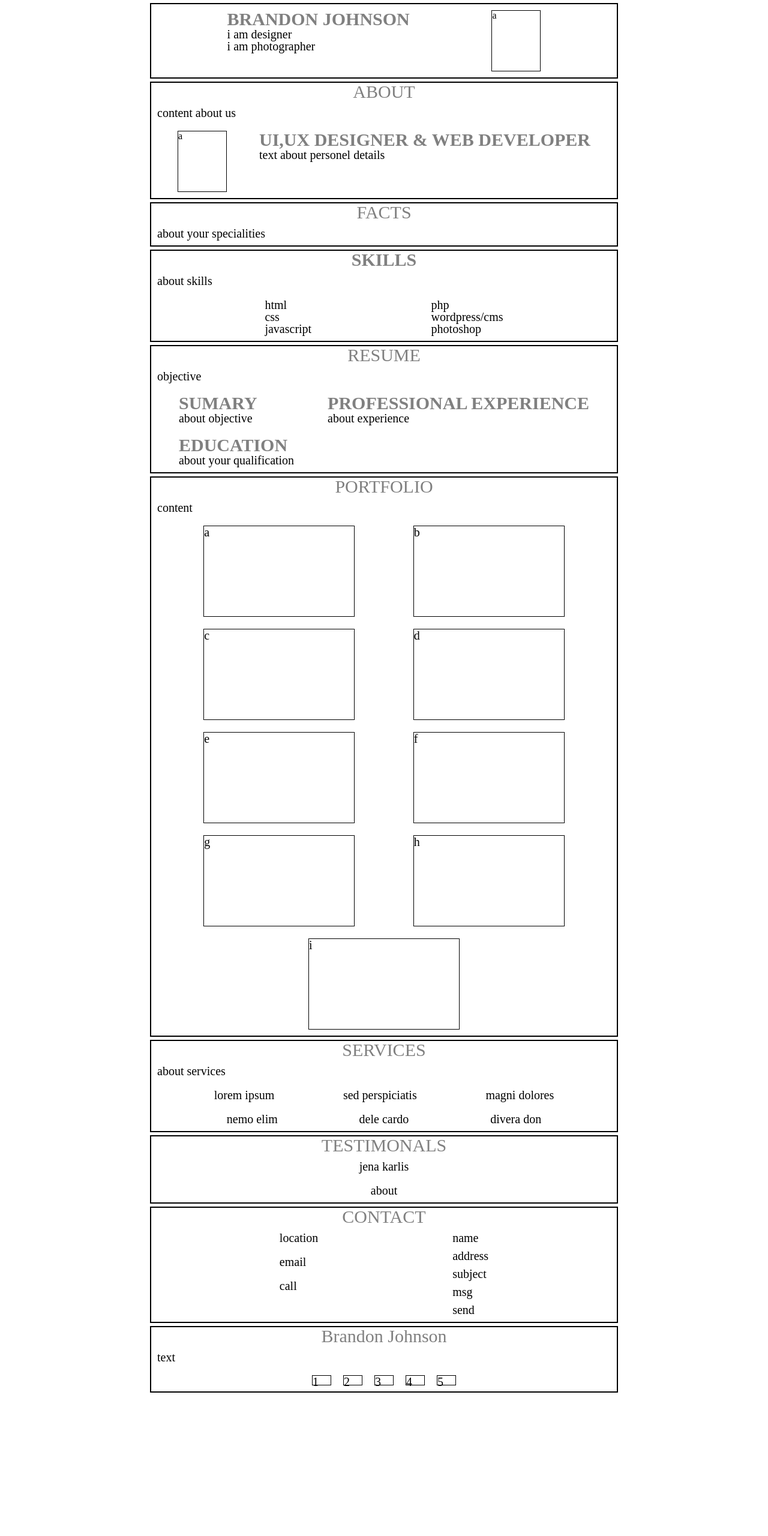
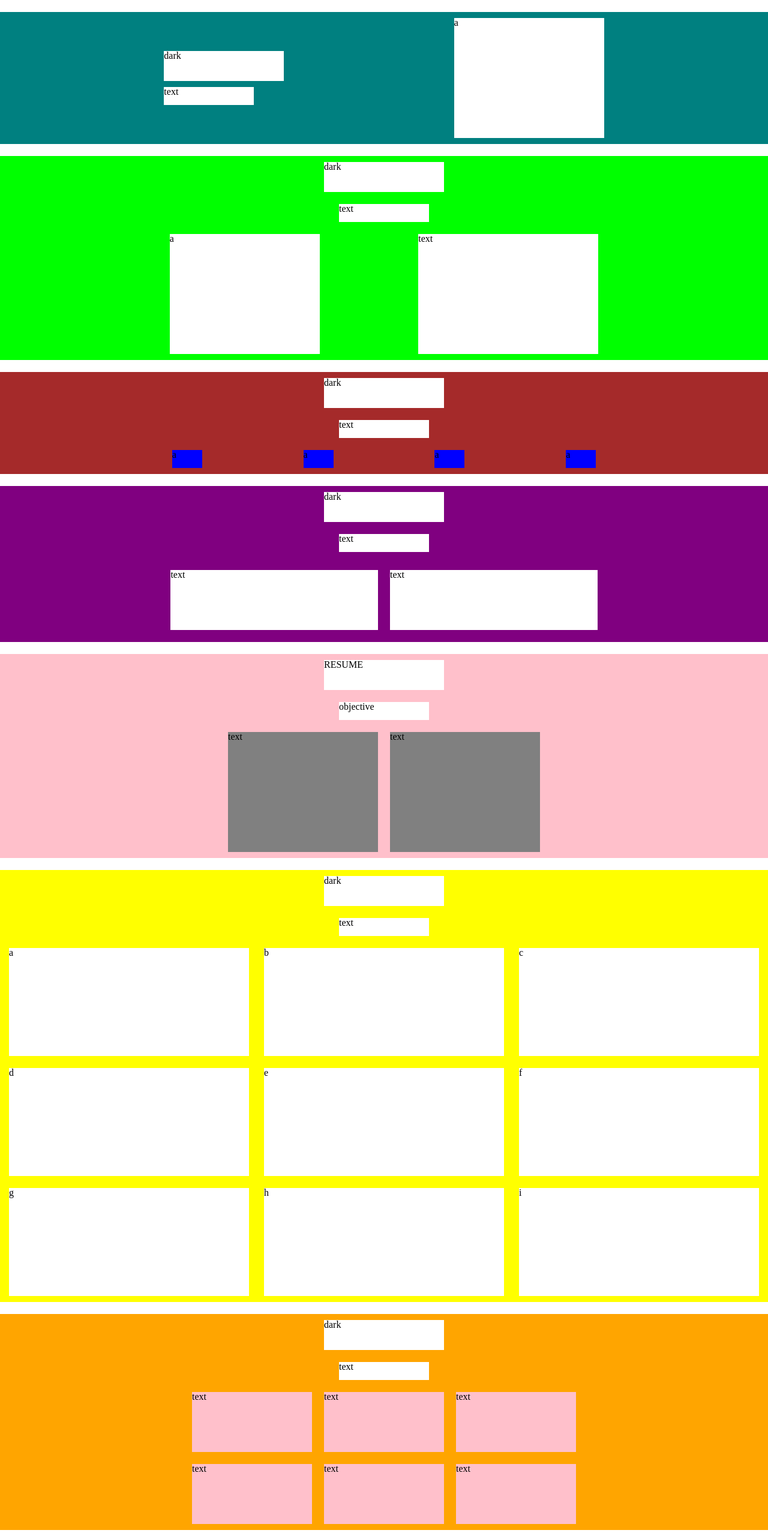
Before and after one commit to SakthivelMurugan/layout-1, a plain HTML site: page index.html in a window 1280 px wide. Shown: the top 2560 px of the page at 60% size. Before the commit the page ends 2326 px from the top, so only its background shows below. Drawn offline with Linux system fonts and the light colour scheme.

Commit message:
Margin size changed.

```diff
--- a/css/css.css
+++ b/css/css.css
@@ -1,215 +1,299 @@
-.front
-{
-	margin:250px;
-	border:2px solid black;
-	display:flex;
-	justify-content:space-evenly;
-	margin-top:5px;
-	margin-bottom:5px;
-}
 .dark
 {
-	font-size:30px;
-	color:gray;
-	text-align:center;
+	background-color:white;
+	height:50px;
+	width:200px;
+	margin:10px;
 }
 .text
 {
-	font-size:20px;
-	color:black;
+	background-color:white;
+	height:30px;
+	width:150px;
 	margin:10px;
 }
 .photo
 {
-	height:100px;
-	width:80px;
-	border:1px solid black;
+	height:200px;
+	width:250px;
+	background-color:white;
 	margin:10px;
 }
-.intro
+.template
 {
-	margin:250px;
-	border:2px solid black;
 	display:flex;
 	flex-direction:column;
-	margin-top:5px;
-	margin-bottom:5px;
+	margin-bottom:10px;
+	margin-top:10px;
 }
-.intro .split
+.template .front
+{
+	display:flex;
+	justify-content:space-evenly;
+	margin-top:10px;
+	margin-bottom:10px;
+	align-items:center;
+	background-color:teal;
+}
+.template .intro
+{
+	display:flex;
+	flex-direction:column;
+	margin-top:10px;
+	margin-bottom:10px;
+	align-items:center;
+	background-color:lime;
+}
+.template .intro .split
+{
+	display:flex;
+	justify-content:space-evenly;
+	width:80%;
+}
+.template .intro .split .text
+{
+	background-color:white;
+	height:200px;
+	width:300px;
+	margin:10px;
+}
+.template .proof
+{
+	margin-top:10px;
+	margin-bottom:10px;
+	display:flex;
+	flex-direction:column;
+	align-items:center;
+	background-color:brown;
+}
+.template .proof .split
+{
+	display:flex;
+	width:80%;
+	justify-content:space-evenly;
+}
+.template .proof .split .logo
+{
+	height:30px;
+	width:50px;
+	background-color:blue;
+	margin:10px;
+}
+.template .talent
+{
+	display:flex;
+	flex-direction:column;
+	margin-top:10px;
+	margin-bottom:10px;
+	align-items:center;
+	background-color:purple;
+}
+.template .talent .split
 {
 	display:flex;
 	flex-direction:row;
-	justify-content:space-evenly;
+	justify-content:center;
+	width:90%;
+	margin:10px;
 }
-.details
+.template .talent .split .text
 {
-	margin:250px;
-	border:2px solid black;
-	display:flex;
-    justify-content:space-evenly;
+	height:100px;
+	width:30%;
+	background-color:white;
 }
-.proof
+.template .resume
 {
-	margin:250px;
-	border:2px solid black;
-	margin-top:5px;
-	margin-bottom:5px;
-}
-.talent
-{
-	margin:250px;
-	border:2px solid black;
+	margin-top:10px;
+	margin-bottom:10px;
 	display:flex;
 	flex-direction:column;
-	margin-top:5px;
-	margin-bottom:5px;
+	align-items:center;
+	background-color:pink;
 }
-.talent .split
+.template .resume .split
 {
 	display:flex;
 	flex-direction:row;
-	justify-content:space-evenly;
+	width:100%;
+	justify-content:center;
 }
-.resume
+.template .resume .split .text
 {
-	margin:250px;
-	border:2px solid black;
-	display:flex;
-	margin-top:5px;
-	margin-bottom:5px;
-	flex-direction:column;
+	height:200px;
+	width:250px;
+	background-color:gray;
 }
-.resume .split
-{
-	display:flex;
-	flex-direction:row;
-	justify-content:space-evenly;
-}
-.resume .split .split1
+.template .portfolio
 {
 	display:flex;
 	flex-direction:column;
-	justify-content:space-evenly;
+	margin-top:10px;
+	margin-bottom:10px;
+	align-items:center;
+	background-color:yellow;
 }
-.portfolio
-{
-	margin:250px;
-	border:2px solid black;
-	display:flex;
-	flex-direction:column;
-	margin-top:5px;
-	margin-bottom:5px;
-
-}
-.portfolio .split
+.template .portfolio .split
 {
 	display:flex;
 	flex-direction:row;
 	justify-content:space-evenly;
 	flex-wrap:wrap;
 }
-.portfolio .split .text
+.template .portfolio .split .text
 {
-	border:1px solid black;
-	height:150px;
-	width:250px;
+	height:180px;
+	width:400px;
 	margin:10px;
-
+	background-color:white;
 }
 
-.services
+.template .services
 {
-	margin:250px;
-	border:2px solid black;
 	display:flex;
 	flex-direction:column;
-	margin-top:5px;
-	margin-bottom:5px;
+	margin-top:10px;
+	margin-bottom:10px;
+	align-items:center;
+	background-color:orange;
 }
-.services .split
+.template .services .split
 {
 	display:flex;
 	flex-direction:row;
 	justify-content:space-evenly;
 }
-.end
+.template .services .split .text
+{
+	height:100px;
+	width:200px;
+	background-color:pink;
+}
+.template .end
 {
 	display:flex;
-	margin:250px;
-	border:2px solid black;
 	flex-direction:column;
-	margin-top:5px;
-	margin-bottom:5px;
+	margin-top:10px;
+	margin-bottom:10px;
+	align-items:center;
+	background-color:gray;
 }
-.end .text
+.template .end .circle
+{
+	display:flex;
+	justify-content:center;
+	align-items:center;
+	height:100px;
+	width:100px;
+	border-radius:100%;
+	background-color:purple;
+	margin:10px;
+}
+.template .end .text
 {
 	text-align:center;
 }
-.contact
+.template .contact
 {
-	margin:250px;
-	border:2px solid black;
 	display:flex;
 	flex-direction:column;
-	margin-top:5px;
-	margin-bottom:5px;
+	margin-top:10px;
+	margin-bottom:10px;
+	align-items:center;
+	background-color:pink;
+	width:100%;
 }
-.contact .split
+.template .contact .split
 {
 	display:flex;
 	flex-direction:row;
-	justify-content:space-evenly;
+	justify-content:center;
+	width:100%;
 }
-.contact .split1
+.template .contact .split1
 {
 	display:flex;
 	flex-direction:column;
 }
-.contact .split2
+.template .contact .split1 .lable
+{
+	height:30px;
+	width:100px;
+	background-color:blue;
+	margin:10px;
+}
+.template .contact .split2
+{
+	display:flex;
+	flex-direction:column;
+	align-items:center;
+}
+.template .contact .split2 .split21
+{
+	display:flex;
+	flex-direction:row;
+}
+.template .contact .split2 .split21 .b
+{
+	height:30px;
+	width:100px;
+	background-color:white;
+	margin:10px;
+}
+.template .contact .split2 .split22
 {
 	display:flex;
 	flex-direction:column;
 }
-.contact .split2 .split21
+.template .contact .split2 .split22 .tb
 {
-	display:flex;
-	flex-direction:row;
-
+	height:30px;
+	width:220px;
+	background-color:white;
+	margin:10px;
 }
-.contact .split2 .split22
+.template .contact .split2 .split23
 {
 	display:flex;
 	flex-direction:column;
+	align-items:center;
 }
-.contact .split2 .split23
+.template .contact .split2 .split23 .but
+{
+	height:30px;
+	width:50px;
+	background-color:purple;
+	margin:10px;
+}
+.template .thank
 {
 	display:flex;
 	flex-direction:column;
+	margin-top:10px;
+	margin-bottom:10px;
+	align-items:center;
+	background-color:yellow;
 }
-.thank
-{
-	margin:250px;
-	border:2px solid black;
-	display:flex;
-	flex-direction:column;
-	margin-top:5px;
-	margin-bottom:5px;
-}
-.thank .split1
+.template .thank .split1
 {
 	display:flex;
 	flex-direction:column;
+	align-items:center;
 }
-.thank .split2
+.template .thank .split2
 {
 	display:flex;
 	flex-direction:row;
 	justify-content:center;
 }
-.thank .split2 .text
+.template .thank .split2 .text
 {
-	border:1px solid black;
-	height:15px;
+	height:35px;
 	width:30px;
 	margin:10px;
+	background-color:blue;
+	border-radius:100%;
+	display:flex;
+	justify-content:center;
+	align-items:center;
 }
--- a/index.html
+++ b/index.html
@@ -6,109 +6,119 @@
 		<link rel="stylesheet" href="css/css.css">
 	</head>
 	<body>
+		<div class="template">
 			<div class="front">
-<p class="text"><strong class="dark">BRANDON JOHNSON</strong><br>i am designer<br>i am photographer</p>
-<p class="photo">a</p>
+				<div class="split1">
+					<div class="dark">dark</div>
+					<div class="text">text</div>
+				</div>
+				<div class="split2">
+					<div class="photo">a</div>
+				</div>
 			</div>
 			<div class="intro">
-<p class="dark">ABOUT</p>
-<p class="text">content about us</p>
+				<div class="dark">dark</div>
+				<div class="text">text</div>
 				<div class="split">
-<p class="photo">a</p>
-<p class="text"><strong class="dark">UI,UX DESIGNER & WEB DEVELOPER</strong><br>text about personel details</p>
+					<div class="photo">a</div>
+					<div class="text">text</div>
 				</div>
 			</div>
 			<div class="proof">
-<p class="dark">FACTS</p>
-<p class="text">about your specialities</p>
+				<div class="dark">dark</div>
+				<div class="text">text</div>
+				<div class="split">
+					<div class="logo">a</div>
+					<div class="logo">a</div>
+					<div class="logo">a</div>
+					<div class="logo">a</div>
+				</div>
 			</div>
 			<div class="talent">
-<strong class="dark">SKILLS</strong>
-<p class="text">about skills</p>
+				<div class="dark">dark</div>
+				<div class="text">text</div>
 				<div class="split">
-<p class="text">html<br>css<br>javascript</p>
-<p class="text">php<br>wordpress/cms<br>photoshop</p>
+					<div class="text">text</div>
+					<div class="text">text</div>
 				</div>
 			</div>
 			<div class="resume">
-<p class="dark">RESUME</p>
-<p class="text">objective</p>
+				<div class="dark">RESUME</div>
+				<div class="text">objective</div>
 				<div class="split">
-<div class="split1">
-<p class="text"><strong class="dark">SUMARY</strong><br>about objective</p>
-<p class="text"><strong class="dark">EDUCATION</strong><br>about your qualification</p>
-</div>
-<p class="text"><strong class="dark">PROFESSIONAL EXPERIENCE</strong><br>about experience</p>
+						<div class="text">text</div>
+						<div class="text">text</div>
 				</div>
 			</div>
 			<div class="portfolio">
-<p class="dark">PORTFOLIO</p>
-<p class="text">content</p>
+				<div class="dark">dark</div>
+				<div class="text">text</div>
 				<div class="split">
-<p class="text">a</p>
-<p class="text">b</p>
-<p class="text">c</p>
-<p class="text">d</p>
-<p class="text">e</p>
-<p class="text">f</p>
-<p class="text">g</p>
-<p class="text">h</p>
-<p class="text">i</p>
+					<div class="text">a</div>
+					<div class="text">b</div>
+					<div class="text">c</div>
+					<div class="text">d</div>
+					<div class="text">e</div>
+					<div class="text">f</div>
+					<div class="text">g</div>
+					<div class="text">h</div>
+					<div class="text">i</div>
 				</div>
 			</div>
 			<div class="services">
-<p class="dark">SERVICES</p>
-<p class="text">about services</p>
+				<div class="dark">dark</div>
+				<div class="text">text</div>
 				<div class="split">
-<p class="text">lorem ipsum</p>
-<p class="text">sed perspiciatis</p>
-<p class="text">magni dolores</p>
+					<div class="text">text</div>
+					<div class="text">text</div>
+					<div class="text">text</div>
 				</div>
 				<div class="split">
-<p class="text">nemo elim</p>
-<p class="text">dele cardo</p>
-<p class="text">divera don</p>
+					<div class="text">text</div>
+					<div class="text">text</div>
+					<div class="text">text</div>
 				</div>
 			</div>
 			<div class="end">
-<p class="dark">TESTIMONALS</p>
-<p class="text">jena karlis</p>
-<p class="text">about</p>
+				<div class="dark">text</div>
+				<div class="circle">photo</div>
+				<div class="text">text</div>
 			</div>
 			<div class="contact">
-<div class="dark">CONTACT</div>
+				<div class="dark">text</div>
 				<div class="split">
 					<div class="split1">
-<p class="text">location</p>
-<p class="text">email</p>
-<p class="text">call</p>
+						<div class="lable">text</div>
+						<div class="lable">text</div>
+						<div class="lable">text</div>
 					</div>
-<div class="plit2">
+					<div class="split2">
 						<div class="split21">
-<p class="text">name</p>
-<p class="text">address</p>
+							<div class="b">text</div>
+							<div class="b">text</div>
 						</div>
 						<div class="split22">
-<p class="text">subject</p>
-<p class="text">msg</p>
+							<div class="tb">text</div>
+							<div class="tb">text</div>
 						</div>
 						<div class="split23">
-<p class="text">send</p>
+							<div class="but">text</div>
 						</div>
 					</div>
 				</div>
 			</div>
 			<div class="thank">
 				<div class="split1">
-<p class="dark">Brandon Johnson</p>
-<p class="text">text</p>
+					<div class="dark">text</div>
+					<div class="text">text</div>
 				</div>
 				<div class="split2">
-<p class="text">1</p>
-<p class="text">2</p>
-<p class="text">3</p>
-<p class="text">4</p>
-<p class="text">5</p>
+					<div class="text">1</div>
+					<div class="text">2</div>
+					<div class="text">3</div>
+					<div class="text">4</div>
+					<div class="text">5</div>
+				</div>
 			</div>
 		</div>
 	</body>
```
Lines whose indentation alone changed are shown as unchanged.
